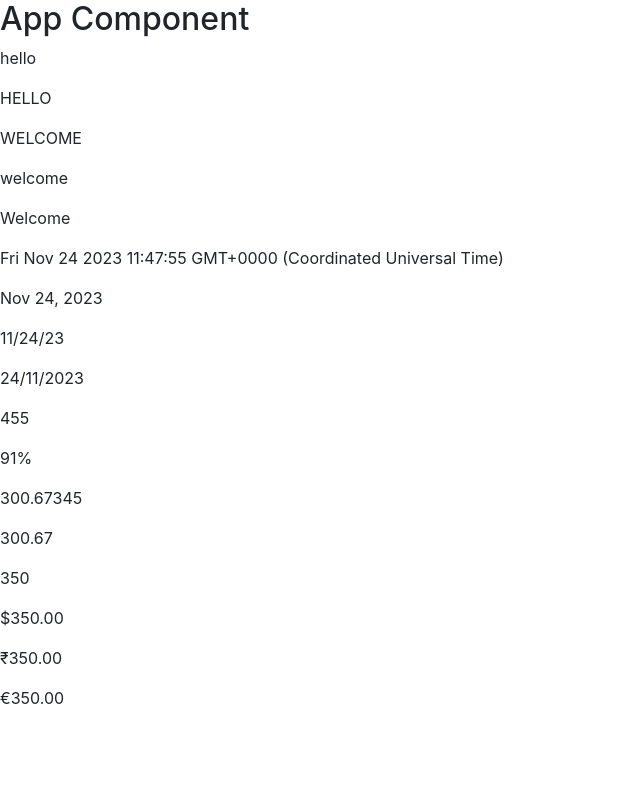
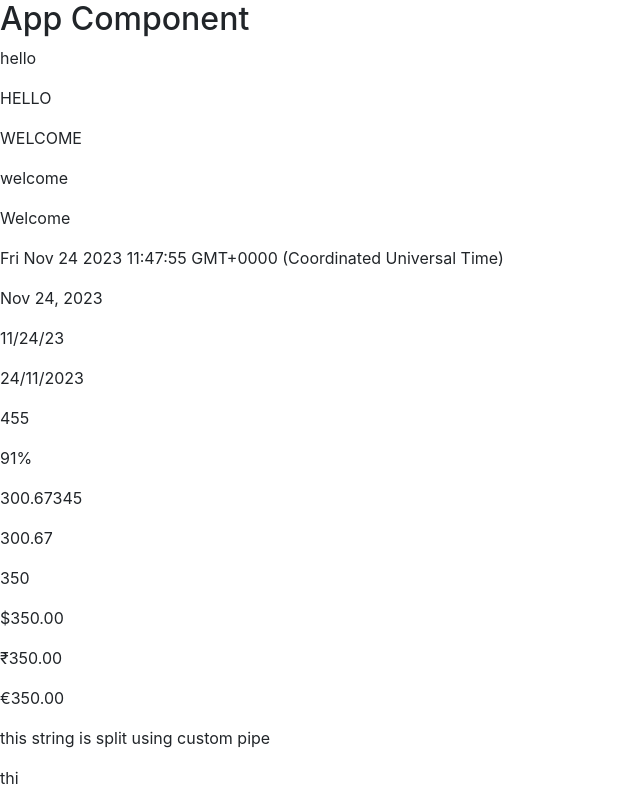
Before and after one commit to CG-Nov-2023/angular-demos, an Angular app: page / in a window 1280 px wide. Shown: the whole page, without its empty margins (0-640 px from the left). Built offline with nearby package versions, Linux system fonts and the light colour scheme.

Commit message:
custom pipes

```diff
--- a/src/app/app.module.ts
+++ b/src/app/app.module.ts
@@ -9,6 +9,7 @@ import { FormsModule } from '@angular/forms';
 import { RainbowColorComponent } from './rainbow-color/rainbow-color.component';
 import { BookListComponent } from './books/book-list/book-list.component';
 import { PipesDemoComponent } from './pipes-demo/pipes-demo.component';
+import { SplitPipePipe } from './pipes-demo/custom-pipe/split-pipe.pipe';
 
 @NgModule({
   declarations: [
@@ -17,7 +18,8 @@ import { PipesDemoComponent } from './pipes-demo/pipes-demo.component';
     CounterComponent,
     RainbowColorComponent,
     BookListComponent,
-    PipesDemoComponent
+    PipesDemoComponent,
+    SplitPipePipe
   ],
   imports: [
     BrowserModule,
--- /dev/null
+++ b/src/app/pipes-demo/custom-pipe/split-pipe.pipe.ts
@@ -0,0 +1,12 @@
+import { Pipe, PipeTransform } from '@angular/core';
+
+@Pipe({
+  name: 'splitPipe'
+})
+export class SplitPipePipe implements PipeTransform {
+
+  transform(value: string, ...args: unknown[]): unknown {
+    return value.substring(0,3);
+  }
+
+}
--- a/src/app/pipes-demo/pipes-demo.component.html
+++ b/src/app/pipes-demo/pipes-demo.component.html
@@ -16,4 +16,6 @@
     <p>{{ bookCost | currency }}</p>
     <p>{{ bookCost | currency:'INR'}}</p>
     <p>{{ bookCost | currency: 'EUR':'symbol'}}</p>
+    <p>{{ text3 }}</p>
+    <p>{{ text3 | splitPipe}}</p>
 </div>
--- a/src/app/pipes-demo/pipes-demo.component.ts
+++ b/src/app/pipes-demo/pipes-demo.component.ts
@@ -12,4 +12,5 @@ export class PipesDemoComponent {
   marks: number = 455;
   amount: number = 300.67345;
   bookCost: number = 350;
+  text3: string = "this string is split using custom pipe";
 }
```
Also changed, not shown: 1 other file (tests, documents, lock files or other folders).
